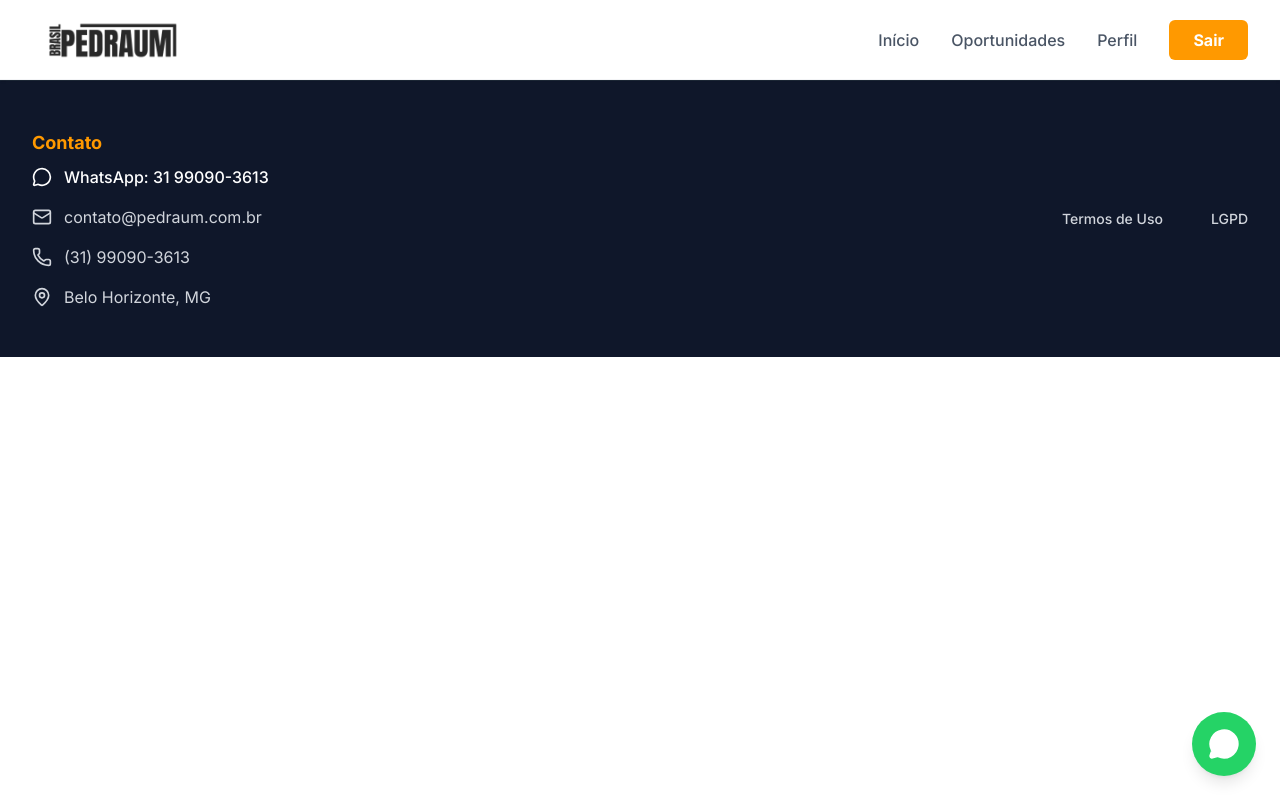
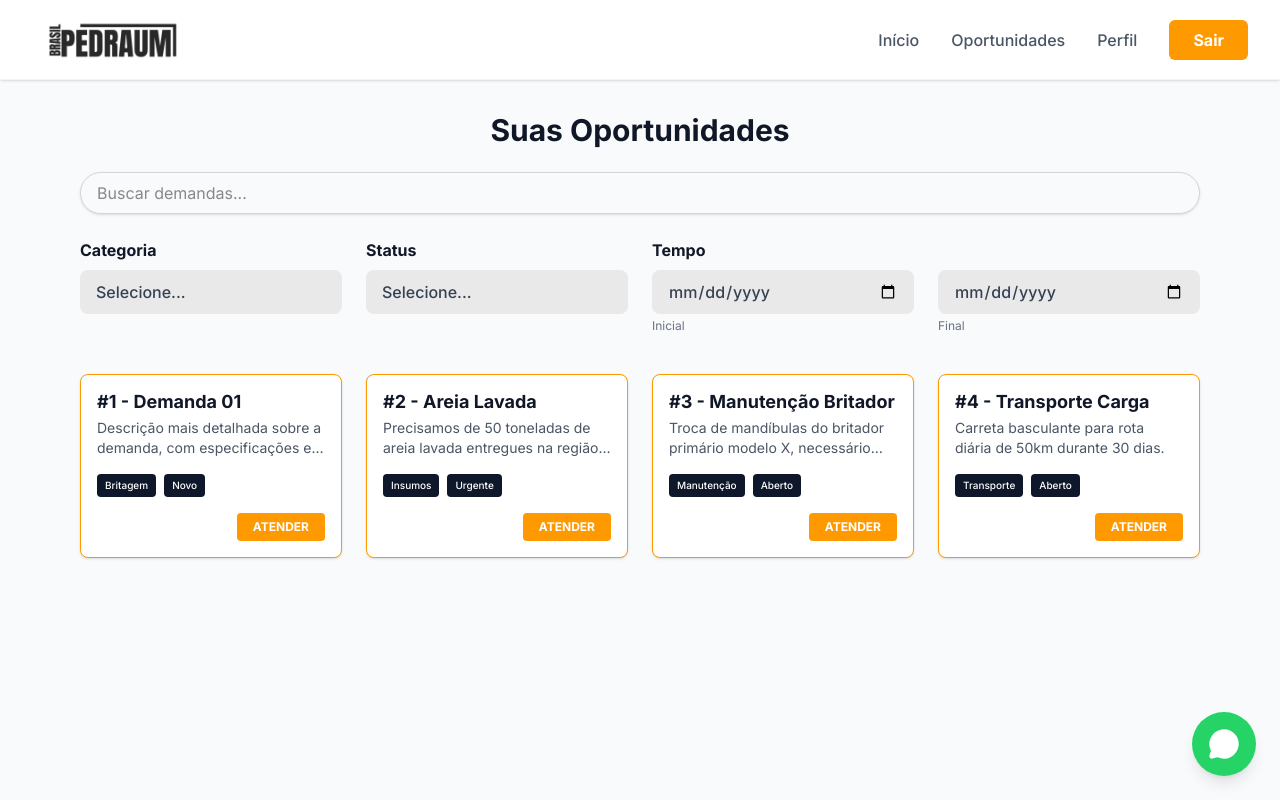
Before and after one commit to pedraum-tech/pedra-um-web, a Next.js app: page /fornecedor in a window 1280 px wide. Shown: the top 800 px of the page. Built offline with nearby package versions, Linux system fonts and the light colour scheme.

Commit message:
feat(oportunidades): implementa página de oportunidades com filtros e lista de demandas

```diff
--- a/app/fornecedor/page.tsx
+++ b/app/fornecedor/page.tsx
@@ -1,11 +1,101 @@
+"use client";
+
 import { Header } from "@/src/components/Header";
+import { OportunidadeCard } from "@/src/components/OportunidadeCard";
 
 
-export default function FornecedorDashboard() {
+export default function OportunidadesPage() {
+
+    // Mocks de dados só para a apresentação não ficar vazia
+    const demandasMock = [
+        { id: "#1", titulo: "Demanda 01", descricao: "Descrição mais detalhada sobre a demanda, com especificações e quantidades...", categoria: "Britagem", status: "Novo" },
+        { id: "#2", titulo: "Areia Lavada", descricao: "Precisamos de 50 toneladas de areia lavada entregues na região central.", categoria: "Insumos", status: "Urgente" },
+        { id: "#3", titulo: "Manutenção Britador", descricao: "Troca de mandíbulas do britador primário modelo X, necessário equipe com...", categoria: "Manutenção", status: "Aberto" },
+        { id: "#4", titulo: "Transporte Carga", descricao: "Carreta basculante para rota diária de 50km durante 30 dias.", categoria: "Transporte", status: "Aberto" },
+    ];
+
     return (
-        <main>
+        <div className="min-h-screen bg-gray-50 flex flex-col">
+            {/* Cabeçalho do Fornecedor */}
             <Header variant="supplier" />
-            {/* Conteúdo do dashboard... */}
-        </main>
-    )
+
+            {/* Conteúdo Central */}
+            <main className="flex-1 w-full max-w-6xl mx-auto p-4 py-8">
+
+                {/* Título Centralizado */}
+                <h1 className="text-3xl font-bold text-center text-gray-900 mb-6">
+                    Suas Oportunidades
+                </h1>
+
+                {/* Barra de Pesquisa Longa */}
+                <div className="mb-6">
+                    <input
+                        type="text"
+                        placeholder="Buscar demandas..."
+                        className="w-full px-4 py-2 rounded-full border border-gray-300 focus:border-pedraum-orange focus:ring-2 focus:ring-orange-100 outline-none transition-all shadow-sm"
+                    />
+                </div>
+
+                {/* Filtros */}
+                <div className="grid grid-cols-1 md:grid-cols-4 gap-6 mb-10">
+
+                    {/* Categoria */}
+                    <div>
+                        <label className="block text-base font-bold text-gray-900 mb-2">Categoria</label>
+                        <select className="w-full px-4 py-2.5 rounded-lg bg-[#D9D9D9]/50 border-none outline-none focus:ring-2 focus:ring-pedraum-orange appearance-none cursor-pointer text-gray-700 font-medium">
+                            <option value="">Selecione...</option>
+                            <option value="britagem">Britagem</option>
+                            <option value="transporte">Transporte</option>
+                        </select>
+                    </div>
+
+                    {/* Status */}
+                    <div>
+                        <label className="block text-base font-bold text-gray-900 mb-2">Status</label>
+                        <select className="w-full px-4 py-2.5 rounded-lg bg-[#D9D9D9]/50 border-none outline-none focus:ring-2 focus:ring-pedraum-orange appearance-none cursor-pointer text-gray-700 font-medium">
+                            <option value="">Selecione...</option>
+                            <option value="novo">Novo</option>
+                            <option value="urgente">Urgente</option>
+                        </select>
+                    </div>
+
+                    {/* Tempo Inicial */}
+                    <div>
+                        <label className="block text-base font-bold text-gray-900 mb-2">Tempo</label>
+                        <input
+                            type="date"
+                            className="w-full px-4 py-2.5 rounded-lg bg-[#D9D9D9]/50 border-none outline-none focus:ring-2 focus:ring-pedraum-orange text-gray-700 font-medium"
+                        />
+                        <span className="text-xs text-gray-500 mt-1 block">Inicial</span>
+                    </div>
+
+                    {/* Tempo Final */}
+                    <div className="flex flex-col justify-start">
+                        <label className="block text-base font-bold text-transparent mb-2 hidden md:block">.</label> {/* Espaçador invisível para alinhar */}
+                        <input
+                            type="date"
+                            className="w-full px-4 py-2.5 rounded-lg bg-[#D9D9D9]/50 border-none outline-none focus:ring-2 focus:ring-pedraum-orange text-gray-700 font-medium"
+                        />
+                        <span className="text-xs text-gray-500 mt-1 block">Final</span>
+                    </div>
+
+                </div>
+
+                {/* Grid de Cards de Oportunidades */}
+                <div className="grid grid-cols-1 sm:grid-cols-2 md:grid-cols-3 lg:grid-cols-4 gap-6">
+                    {demandasMock.map((demanda) => (
+                        <OportunidadeCard
+                            key={demanda.id}
+                            id={demanda.id}
+                            titulo={demanda.titulo}
+                            descricao={demanda.descricao}
+                            categoria={demanda.categoria}
+                            status={demanda.status}
+                        />
+                    ))}
+                </div>
+
+            </main>
+        </div>
+    );
 }
```
